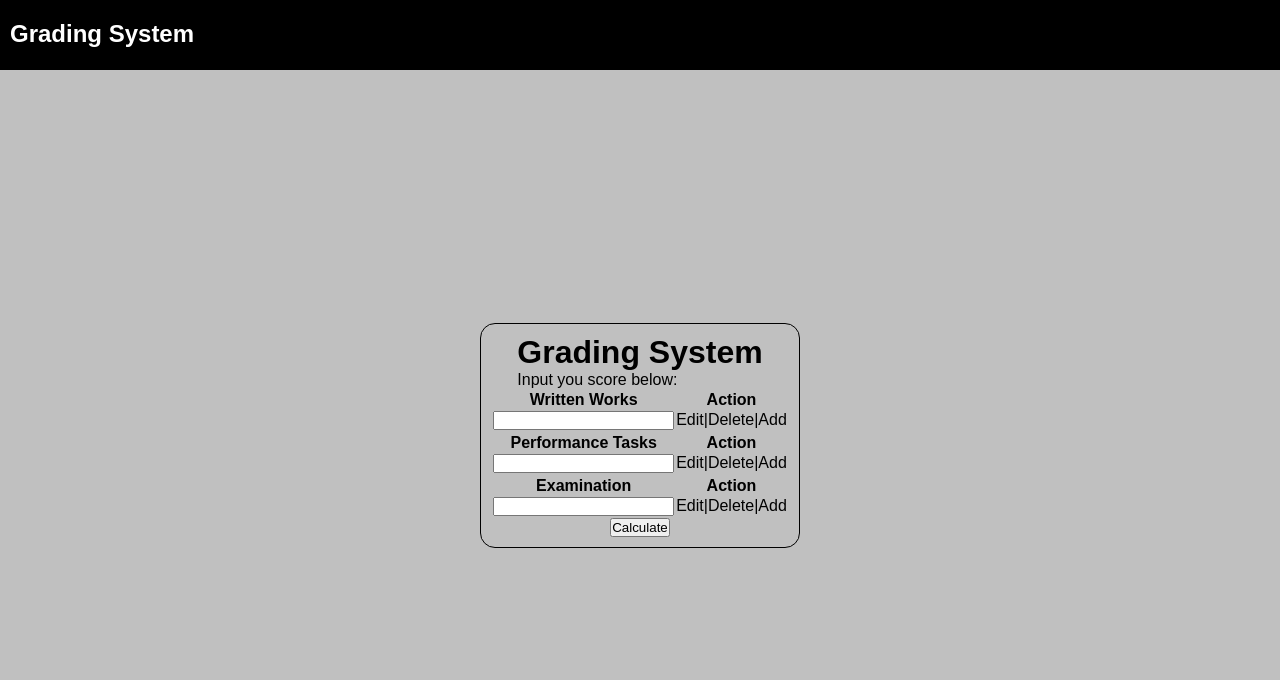
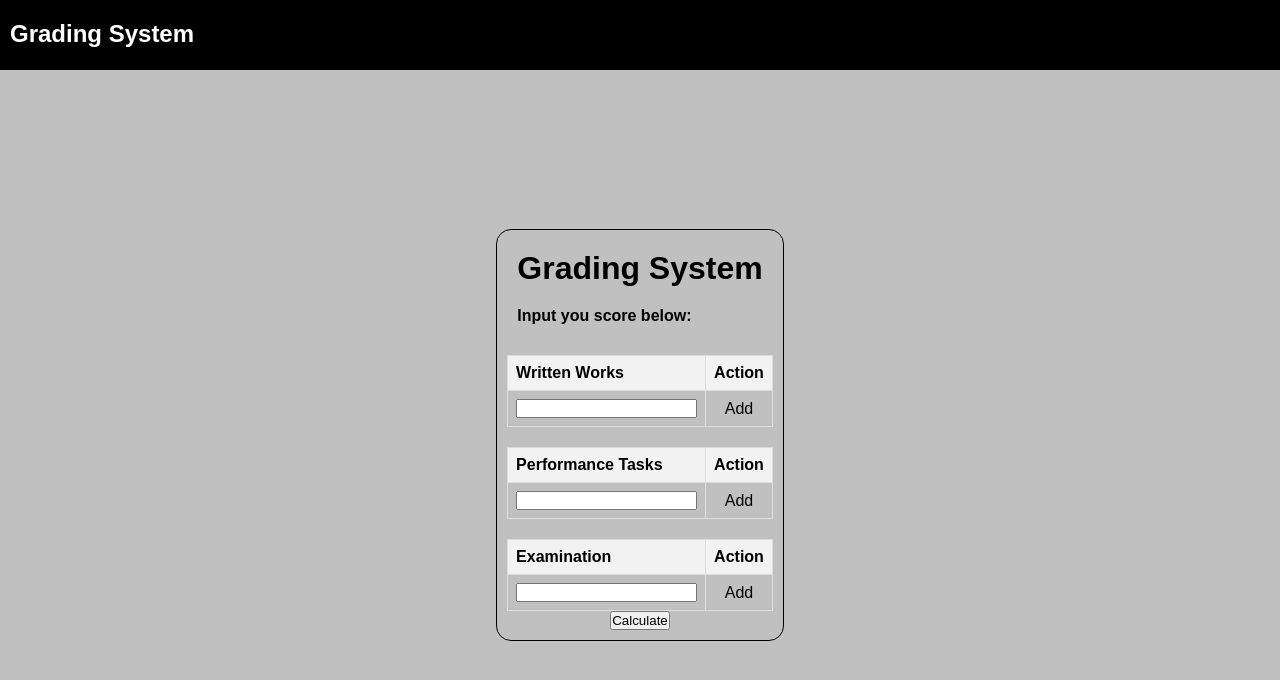
Before and after one commit to reinhardjakesacay/sample_projects, a plain HTML site: page grading_system/index.html in a window 1280 px wide. Drawn offline with Linux system fonts and the light colour scheme.

Commit message:
grading system ui design

```diff
--- a/grading_system/index.html
+++ b/grading_system/index.html
@@ -5,6 +5,27 @@
     <meta name="viewport" content="width=device-width, initial-scale=1.0">
     <title>Grading System</title>
     <link rel="stylesheet" href="styles.css">
+    <style>
+        table {
+            border-collapse: collapse;
+            width: 100%;
+            margin-top: 20px;
+        }
+
+        th, td {
+            border: 1px solid #ddd;
+            padding: 8px;
+            text-align: left;
+        }
+
+        th {
+            background-color: #f2f2f2;
+        }
+
+        tr:hover {
+            background-color: #f5f5f5;
+        }
+    </style>
 </head>
 <body>
     <nav class="header">
@@ -23,7 +44,7 @@
                 </tr>
                 <tr>
                     <td><input type="text"></td>
-                    <td>Edit|Delete|Add</td>
+                    <td>Add</td>
                 </tr>
             </table>
         </div>
@@ -35,7 +56,7 @@
                 </tr>
                 <tr>
                     <td><input type="text"></td>
-                    <td>Edit|Delete|Add</td>
+                    <td>Add</td>
                 </tr>
             </table>
         </div>
@@ -47,7 +68,7 @@
                 </tr>
                 <tr>
                     <td><input type="text"></td>
-                    <td>Edit|Delete|Add</td>
+                    <td>Add</td>
                 </tr>
             </table>
         </div>
--- a/grading_system/styles.css
+++ b/grading_system/styles.css
@@ -28,3 +28,35 @@ body .wrapper {
     border: 1px solid black;
     border-radius: 15px;
 }
+.wrapper .headtitle h1 {
+    text-align: center;
+    padding: 10px;
+    font-weight: 800;
+}
+.wrapper .headtitle p {
+    padding: 10px;
+    justify-items: right;
+    font-weight: 600;
+}
+table {
+    border-collapse: collapse;
+    width: 100%;
+    margin-top: 20px;
+}
+
+th, td {
+    border: 1px solid #ddd;
+    padding: 8px;
+    text-align: left;
+}
+
+th {
+    background-color: #f2f2f2;
+}
+
+tr:hover {
+    background-color: #f5f5f5;
+}
+table tr td {
+    text-align: center;
+}
```
